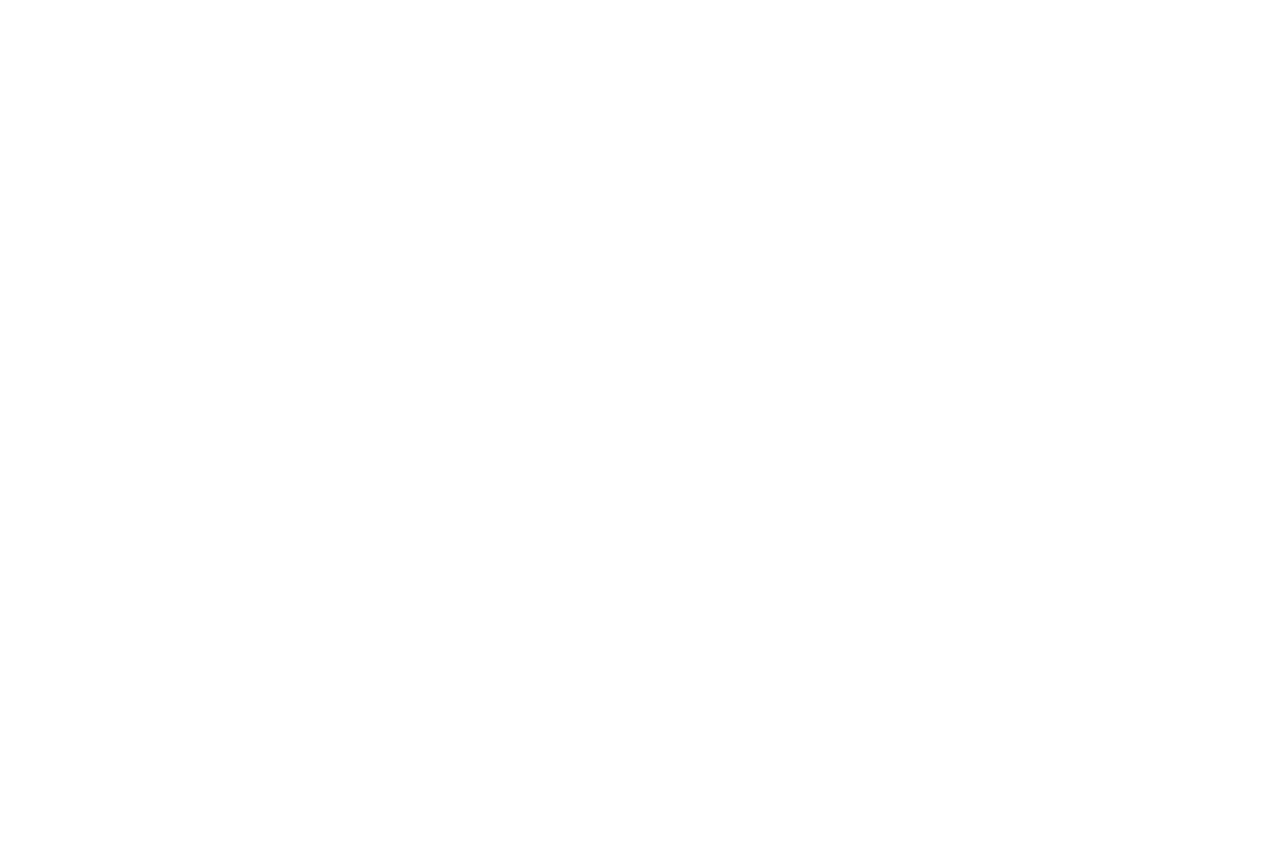
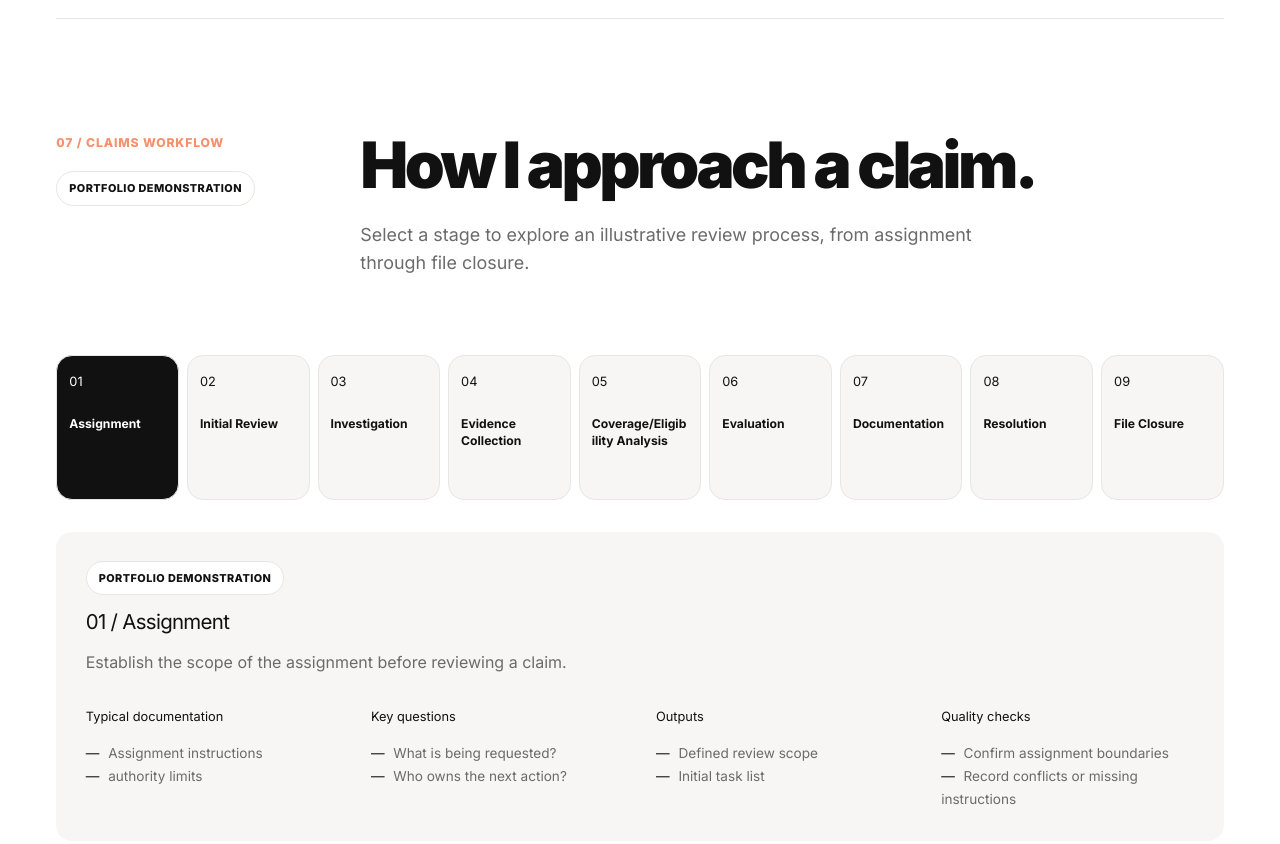
Before and after one commit to nyieyangenyikwagh-sys/GNF-portfolio-, a Next.js app: page / in a window 1280 px wide. Shown: the part 9660-10504 px from the top of the page. Before the commit the page ends 9678 px from the top, so only its background shows below. Built offline with nearby package versions, Linux system fonts and the light colour scheme.

Commit message:
feat: add nine-stage interactive claims workflow

```diff
--- a/app/casebook.css
+++ b/app/casebook.css
@@ -1,4 +1,14 @@
 /* Additions compose the original palette, scale and card treatments. */
+.workflow-timeline { display: grid; grid-template-columns: repeat(9, minmax(0, 1fr)); gap: .5rem; margin-bottom: 2rem; }
+.workflow-stage { display: flex; flex-direction: column; align-items: flex-start; gap: 1.5rem; padding: 1rem .75rem; border: 1px solid var(--border); border-radius: 16px; background: var(--card-bg); color: var(--foreground); text-align: left; min-height: 145px; }
+.workflow-stage span { font-size: .8rem; }
+.workflow-stage strong { font-size: .76rem; line-height: 1.4; overflow-wrap: anywhere; }
+.workflow-stage.selected { background: var(--foreground); color: var(--background); }
+.workflow-fields { display: grid; grid-template-columns: repeat(4, minmax(0, 1fr)); gap: 2rem; margin-top: 2rem; }
+.workflow-fields h4 { font-size: .8rem; margin: 0; }
+.workflow-fields ul { margin-top: 1rem; line-height: 1.7; }
+@media (max-width: 820px) { .workflow-timeline { grid-template-columns: 1fr; gap: 0; } .workflow-stage { min-height: 60px; border-radius: 0; border-width: 0 0 1px; flex-direction: row; align-items: center; padding: 1rem; } .workflow-fields { grid-template-columns: repeat(2, minmax(0, 1fr)); } }
+@media (max-width: 600px) { .workflow-fields { grid-template-columns: 1fr; } }
 .sample-notice { border-block: 1px solid var(--border); padding-block: 1.5rem; margin: 0 0 2rem; line-height: 1.6; }
 .document-card { display: flex; flex-direction: column; align-items: flex-start; gap: .75rem; }
 .document-card p { margin: 0; }
--- a/components/casebook-sections.tsx
+++ b/components/casebook-sections.tsx
@@ -7,6 +7,7 @@ import { MetricCard } from "./metric-card";
 import { Casebook } from "./casebook";
 import { WorkSamples } from "./work-samples";
 import { existingDocument } from "@/lib/documents";
+import { WorkflowTimeline } from "./workflow-timeline";
 
 export function CasebookSection({ id, section, legacy, children }: { id: string; section: SectionKey; legacy?: string; children: React.ReactNode }) {
   return <><div className="shell"><div className="divider" /></div><section id={id} className="section shell" aria-label={p.sections[section].title}>{legacy && <span id={legacy} className="legacy-anchor" />}<SectionHeader copy={p.sections[section]} labels={p.labels} />{children}</section></>;
@@ -26,3 +27,4 @@ export function Performance() {
 }
 export function CasebookLibrary() { return <CasebookSection id="casebook" section="casebook"><Casebook cases={p.caseStudies} ui={p.ui} labels={p.labels} title={p.sections.casebook.title} /></CasebookSection>; }
 export function SampleLibrary() { return <CasebookSection id="work-samples" section="samples"><WorkSamples samples={p.workSamples.map(sample => ({ ...sample, file: existingDocument(sample.file ?? "") }))} ui={p.ui} labels={p.labels} title={p.sections.samples.title} /></CasebookSection>; }
+export function ClaimsWorkflow() { return <CasebookSection id="workflow" section="workflow" legacy="process"><WorkflowTimeline stages={p.workflow} ui={p.ui} labels={p.labels} title={p.sections.workflow.title} /></CasebookSection>; }
--- a/components/portfolio.tsx
+++ b/components/portfolio.tsx
@@ -5,7 +5,7 @@ import { existingDocument } from "@/lib/documents";
 import { Header } from "./header";
 import { Reveal } from "./reveal";
 import { Button, LabelBadge, StatusBadge } from "./casebook-primitives";
-import { CasebookLibrary, ClaimsCapabilities, LicensesCertifications, Performance, ProfessionalProfile, SampleLibrary } from "./casebook-sections";
+import { CasebookLibrary, ClaimsCapabilities, ClaimsWorkflow, LicensesCertifications, Performance, ProfessionalProfile, SampleLibrary } from "./casebook-sections";
 export default function Portfolio() {
   warnPlaceholders(p);
   const resume = existingDocument(p.profile.resumeFile);
@@ -16,5 +16,6 @@ export default function Portfolio() {
   <Performance />
   <CasebookLibrary />
   <SampleLibrary />
+  <ClaimsWorkflow />
   </main></>;
 }
--- /dev/null
+++ b/components/workflow-timeline.tsx
@@ -0,0 +1,10 @@
+"use client";
+import { useRef, useState } from "react";
+import { motion, useReducedMotion } from "framer-motion";
+import type { Portfolio, WorkflowStage } from "@/data/types";
+import { LabelBadge } from "./casebook-primitives";
+export function WorkflowTimeline({ stages, ui, labels, title }: { stages: WorkflowStage[]; ui: Portfolio["ui"]; labels: Portfolio["labels"]; title: string }) {
+  const [selected, setSelected] = useState(0); const buttons = useRef<(HTMLButtonElement | null)[]>([]); const reduced = useReducedMotion();
+  const stage = stages[selected]; if (!stage) return null;
+  return <><div className="workflow-timeline" role="group" aria-label={title}>{stages.map((item, index) => <button key={item.step} ref={element => { buttons.current[index] = element; }} className={`workflow-stage ${selected === index ? "selected" : ""}`} type="button" aria-pressed={selected === index} aria-controls="workflow-detail" onClick={() => setSelected(index)} onKeyDown={event => { let next = index; if (["ArrowRight", "ArrowDown"].includes(event.key)) next = (index + 1) % stages.length; else if (["ArrowLeft", "ArrowUp"].includes(event.key)) next = (index - 1 + stages.length) % stages.length; else if (event.key === "Home") next = 0; else if (event.key === "End") next = stages.length - 1; else return; event.preventDefault(); setSelected(next); buttons.current[next]?.focus(); }}><span>{item.step}</span><strong>{item.title}</strong></button>)}</div><motion.div id="workflow-detail" key={stage.step} className="workflow-detail numbered-item" initial={reduced ? false : { opacity: 0, y: 16 }} animate={{ opacity: 1, y: 0 }} transition={{ duration: reduced ? 0 : .55, ease: [.22, 1, .36, 1] }} aria-live="polite"><LabelBadge label={stage.label} labels={labels} /><h3>{stage.step} / {stage.title}</h3><p>{stage.objective}</p><div className="workflow-fields">{ui.workflowFields.map(field => <div key={field.key}><h4>{field.title}</h4><ul>{stage[field.key].map(item => <li key={item}>{item}</li>)}</ul></div>)}</div></motion.div></>;
+}
```
